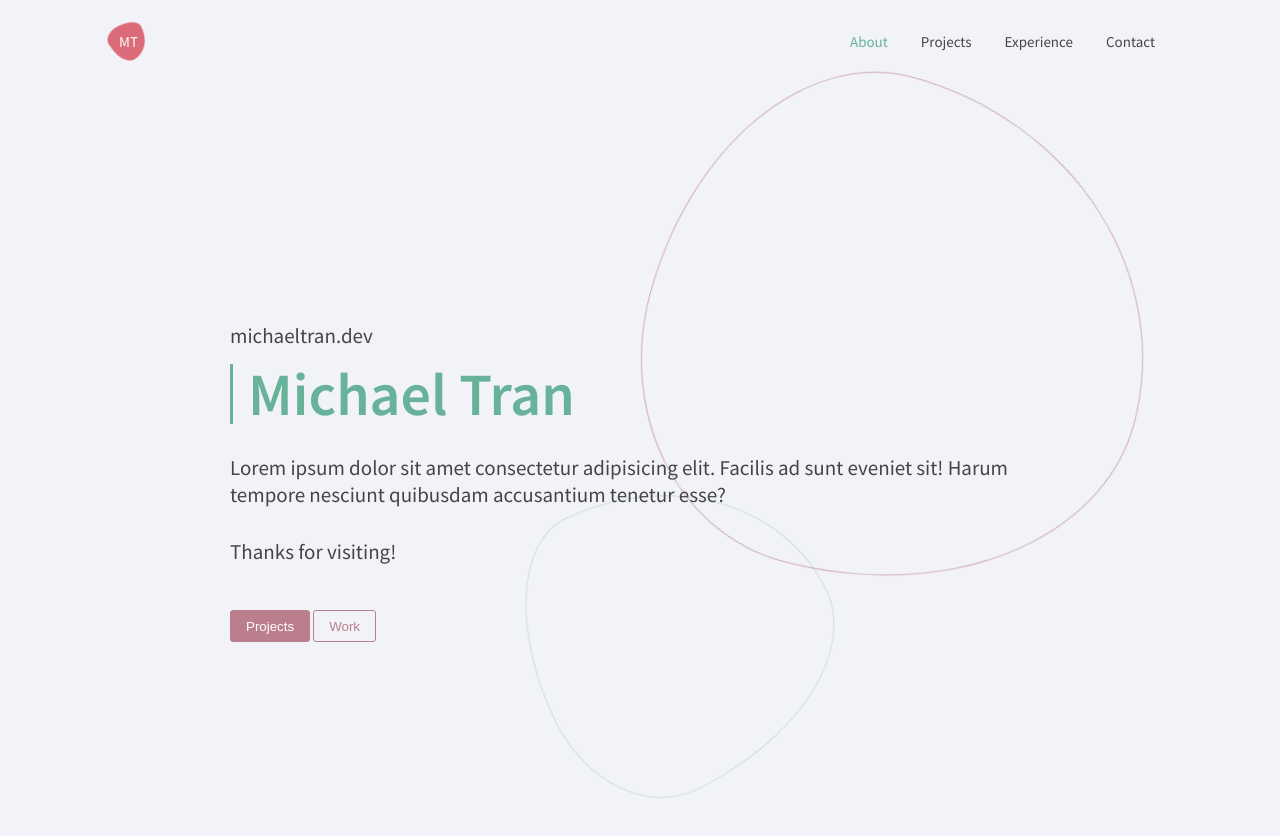
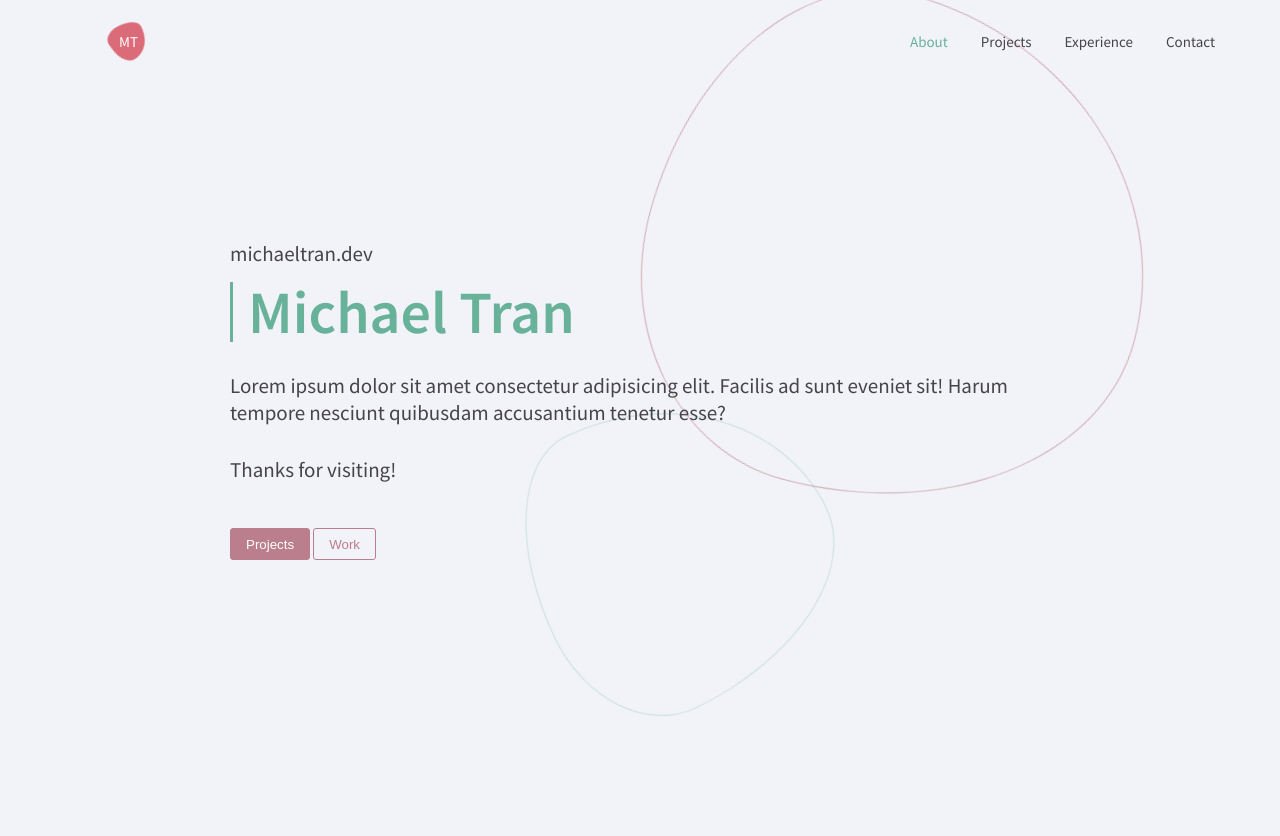
Before and after one commit to michaelt437/portfolio_v2, a website: page src/index.html in a window 1280 px wide. After the commit the page ends 800 px from the top, so only its background shows below. Drawn offline with Linux system fonts and the light colour scheme.

Commit message:
hero: hero 100vh, nav position abs

```diff
--- a/src/styles/hero.css
+++ b/src/styles/hero.css
@@ -1,6 +1,6 @@
 .hero {
   padding: 0 10rem;
-  height: 800px;
+  height: 100vh;
   display: flex;
   flex-direction: column;
   justify-content: center;
--- a/src/styles/navigation.css
+++ b/src/styles/navigation.css
@@ -3,8 +3,10 @@
   justify-content: space-between;
   align-items: center;
   padding: 1.5rem 2rem;
-  position: sticky;
+  position: absolute;
   top: 0;
+  width: 100%;
+  z-index: 10;
 }
 
 .logo {
--- a/src/styles/style.css
+++ b/src/styles/style.css
@@ -16,6 +16,7 @@ body {
 
 .container {
   margin: 0 auto;
+  position: relative;
   @media (min-width: 1024px) {
     width: 900px;
   }
```
